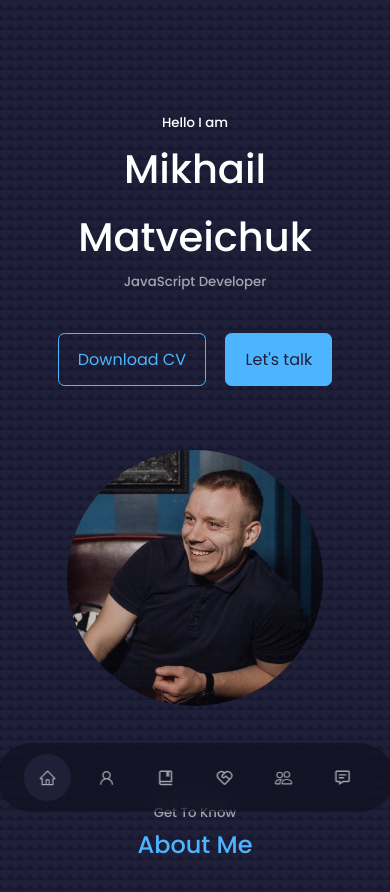
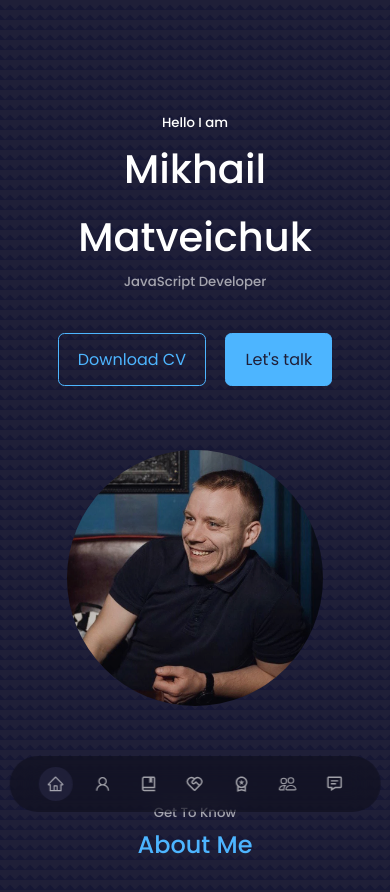
Before and after one commit to MihailMatveichuk/Portfolio_react, a React (Vite) app in the folder portfolio_react/: page / in a window 390 px wide. Shown: the top 892 px of the page. Built offline with nearby package versions, Linux system fonts and the light colour scheme.

Commit message:
refactor: fix some problems

```diff
--- a/portfolio_react/src/components/about/About.tsx
+++ b/portfolio_react/src/components/about/About.tsx
@@ -2,6 +2,7 @@ import Photo from "../../assets/People.jpg";
 import { FaAward } from "react-icons/fa";
 import { FiUsers } from "react-icons/fi";
 import { VscFolderLibrary } from "react-icons/vsc";
+import { Link } from "react-scroll";
 import "./About.scss";
 
 const About = () => {
@@ -48,9 +49,9 @@ const About = () => {
             projects. I am always ready to work hard gradually improving my hard
             and soft skills.
           </p>
-          <a href="#contact" className="btn btn-primary">
+          <Link to="contact" className="btn btn-primary">
             Let's Talk
-          </a>
+          </Link>
         </div>
       </div>
     </section>
--- a/portfolio_react/src/components/experience/articles.tsx
+++ b/portfolio_react/src/components/experience/articles.tsx
@@ -1,7 +1,7 @@
 export const articlesToFront = [
   { title: "HTML", description: "Experienced" },
   { title: "CSS", description: "Experienced" },
-  { title: "StyledComponents", description: "Experienced" },
+  { title: "TypeScript", description: "Experienced" },
   { title: "BootStrap", description: "Experienced" },
   { title: "JavaScript", description: "Experienced" },
   { title: "ReactJS", description: "Experienced" },
@@ -9,7 +9,7 @@ export const articlesToFront = [
 
 export const articlesToBack = [
   { title: "Node JS", description: "Elementary" },
-  { title: "Python", description: "Elementary" },
+  { title: "Firebase", description: "Elementary" },
   { title: "GraphQL", description: "Elementary" },
   { title: "Postman", description: "Elementary" },
   { title: "Jenkins", description: "Elementary" },
--- a/portfolio_react/src/components/footer/Footer.scss
+++ b/portfolio_react/src/components/footer/Footer.scss
@@ -2,7 +2,6 @@ footer{
     background: var(--color-primary);
     position: relative;
     padding: 1rem 0;
-    z-index: 2;
     text-align: center;
     font-size: 0.9rem;
     margin-top: 7rem;
@@ -23,6 +22,7 @@ footer{
         justify-content: center;
         gap: 2rem;
         margin: 0 auto 3rem;
+        cursor: pointer;
     }
 
     .footer__socials{
--- a/portfolio_react/src/components/footer/Footer.tsx
+++ b/portfolio_react/src/components/footer/Footer.tsx
@@ -1,38 +1,27 @@
 import { MdFacebook } from "react-icons/md";
 import { RiInstagramFill } from "react-icons/ri";
 import { SlSocialVkontakte } from "react-icons/sl";
+import { Link } from "react-scroll";
+import { footerData } from "./footerData";
 
 import "./Footer.scss";
 
 const Footer = () => {
   return (
     <footer>
-      <a href="#" className="footer__logo">
+      <Link to="main" className="footer__logo">
         Portfolio
-      </a>
-
+      </Link>
       <ul className="permalinks">
-        <li>
-          <a href="#">Home</a>
-        </li>
-        <li>
-          <a href="#about">About</a>
-        </li>
-        <li>
-          <a href="#experience">Experience</a>
-        </li>
-        <li>
-          <a href="#services">Services</a>
-        </li>
-        <li>
-          <a href="#portfolio">Portfolio</a>
-        </li>
-        <li>
-          <a href="#testimonial">Testimonial</a>
-        </li>
-        <li>
-          <a href="#contact">Contact</a>
-        </li>
+        {footerData.map((link, i) => {
+          return (
+            <li>
+              <Link to={link.link} key={i}>
+                {link.title}
+              </Link>
+            </li>
+          );
+        })}
       </ul>
 
       <div className="footer__socials">
--- /dev/null
+++ b/portfolio_react/src/components/footer/footerData.tsx
@@ -0,0 +1,9 @@
+export const footerData = [
+  { link: "main", title: "Home" },
+  { link: "about", title: "About" },
+  { link: "experience", title: "Experience" },
+  { link: "services", title: "Services" },
+  { link: "portfolio", title: "Portfolio" },
+  { link: "testimonial", title: "Testimonial" },
+  { link: "contact", title: "Contact" },
+];
--- a/portfolio_react/src/components/header/CTA.tsx
+++ b/portfolio_react/src/components/header/CTA.tsx
@@ -1,4 +1,5 @@
 import CV from "../../assets/MyCV.pdf";
+import { Link } from "react-scroll";
 
 const CTA = () => {
   return (
@@ -6,9 +7,9 @@ const CTA = () => {
       <a href={CV} download className="btn">
         Download CV
       </a>
-      <a href="#contact" className="btn btn-primary">
+      <Link to="contact" className="btn btn-primary">
         Let's talk
-      </a>
+      </Link>
     </div>
   );
 };
--- a/portfolio_react/src/components/header/Header.tsx
+++ b/portfolio_react/src/components/header/Header.tsx
@@ -1,5 +1,5 @@
 import CTA from "./CTA";
-import Photo from "../../assets/People.jpg";
+import Photo from "../../assets/People.webp";
 import { Link } from "react-scroll";
 import "./Header.scss";
 import Social from "./Social";
--- a/portfolio_react/src/components/nav/Nav.scss
+++ b/portfolio_react/src/components/nav/Nav.scss
@@ -9,6 +9,8 @@ nav {
     left: 50%;
     transform: translateX(-50%);
     display: flex;
+    justify-content: center;
+    align-items: center;
     gap: 0.8rem;
     border-radius: 3rem;
     backdrop-filter: blur(15px);
@@ -24,11 +26,6 @@ nav {
         font-size: 1.1rem;
         transition: all 0.5s;
 
-
-        &:hover {
-            background: rgba(0, 0, 0, 0.3);
-        }
-
         &[title]:hover:after {
             position: absolute;
             content: attr(title);
@@ -36,20 +33,38 @@ nav {
             top: -30px;
             left: 50%;
             transform: translateX(-50%)
-
         }
 
     }
-
     .active {
         background: var(--color-bg);
     }
 }
 
-.hidden{
-        position: static;
+
+// ================ MEDIUM DEVICES ================
+@media screen and (max-width: 1200px){
+    nav{
+        width: max-content;
+        padding: 0.7rem 1.7rem;
+    }
+
+    a[title]:hover:after {
         display: none;
     }
-    .fixed{
-        position: fixed;
+
+  }
+
+  // ================ SMALL DEVICES ================
+  @media screen and (max-width: 600px){
+    nav{
+        width: 95%;
+        padding: 0.7rem 1.5rem;
+
+        a{
+            padding: 0.5rem;
+        }
     }
+
+
+  }
--- a/portfolio_react/src/components/nav/Nav.tsx
+++ b/portfolio_react/src/components/nav/Nav.tsx
@@ -2,27 +2,19 @@ import { navData } from "./navData";
 import { Link } from "react-scroll";
 import "./Nav.scss";
 
-import { useState } from "react";
-
 const Nav = () => {
-  const [active, setActive] = useState("main");
-  // const navSize =
-  //   document.querySelector("nav")!.getBoundingClientRect().y + window.scrollY;
-  // console.log(navSize);
-
   return (
     <nav>
       {navData.map((item, i) => {
         return (
           <Link
             title={item.title}
-            Link
+            activeClass="active"
             to={item.title}
+            offset={-100}
             spy={true}
             smooth={true}
             duration={100}
-            className={active === item.title ? "active" : ""}
-            onClick={() => setActive(item.title)}
             key={i}
           >
             <item.img />
--- a/portfolio_react/src/components/nav/navData.tsx
+++ b/portfolio_react/src/components/nav/navData.tsx
@@ -3,6 +3,7 @@ import { AiOutlineUser } from "react-icons/ai";
 import { BiMessageDetail } from "react-icons/bi";
 import { RiServiceLine } from "react-icons/ri";
 import { BiBookBookmark } from "react-icons/bi";
+import { MdOutlineWorkspacePremium } from "react-icons/md";
 import { BsPeople } from "react-icons/bs";
 
 export const navData = [
@@ -10,6 +11,7 @@ export const navData = [
   { title: "about", img: AiOutlineUser },
   { title: "experience", img: BiBookBookmark },
   { title: "services", img: RiServiceLine },
+  { title: "portfolio", img: MdOutlineWorkspacePremium },
   { title: "testimonials", img: BsPeople },
   { title: "contact", img: BiMessageDetail },
 ];
--- a/portfolio_react/src/components/services/servicesArticles.tsx
+++ b/portfolio_react/src/components/services/servicesArticles.tsx
@@ -22,7 +22,7 @@ export const servicesData = [
     paragraf: {
       first: "Development of web applications",
       second: "Backend web portal development",
-      third: "Backnd for social networks",
+      third: "Backend for social networks",
     },
   },
 ];
```
Also changed, not shown: portfolio_react/src/assets/People.webp (added).
